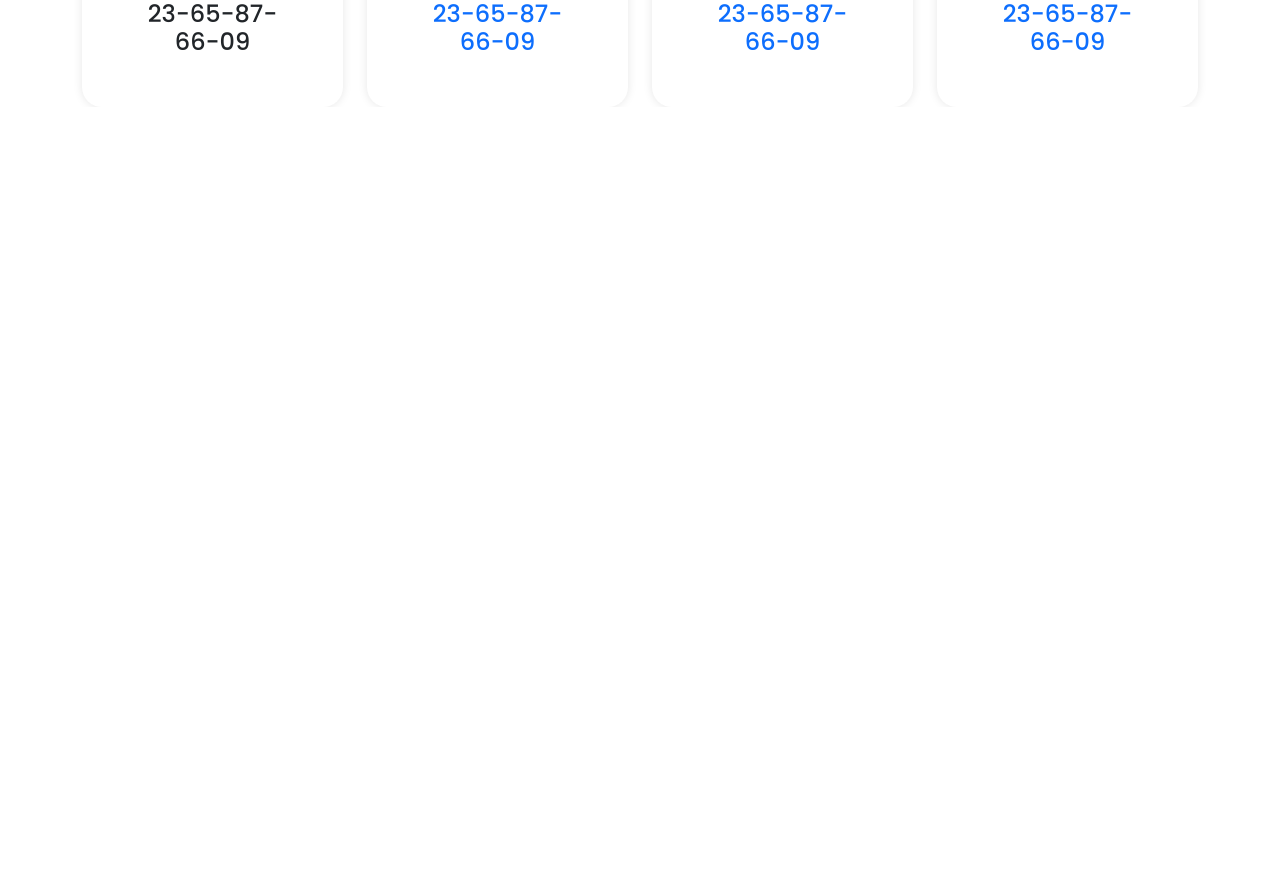
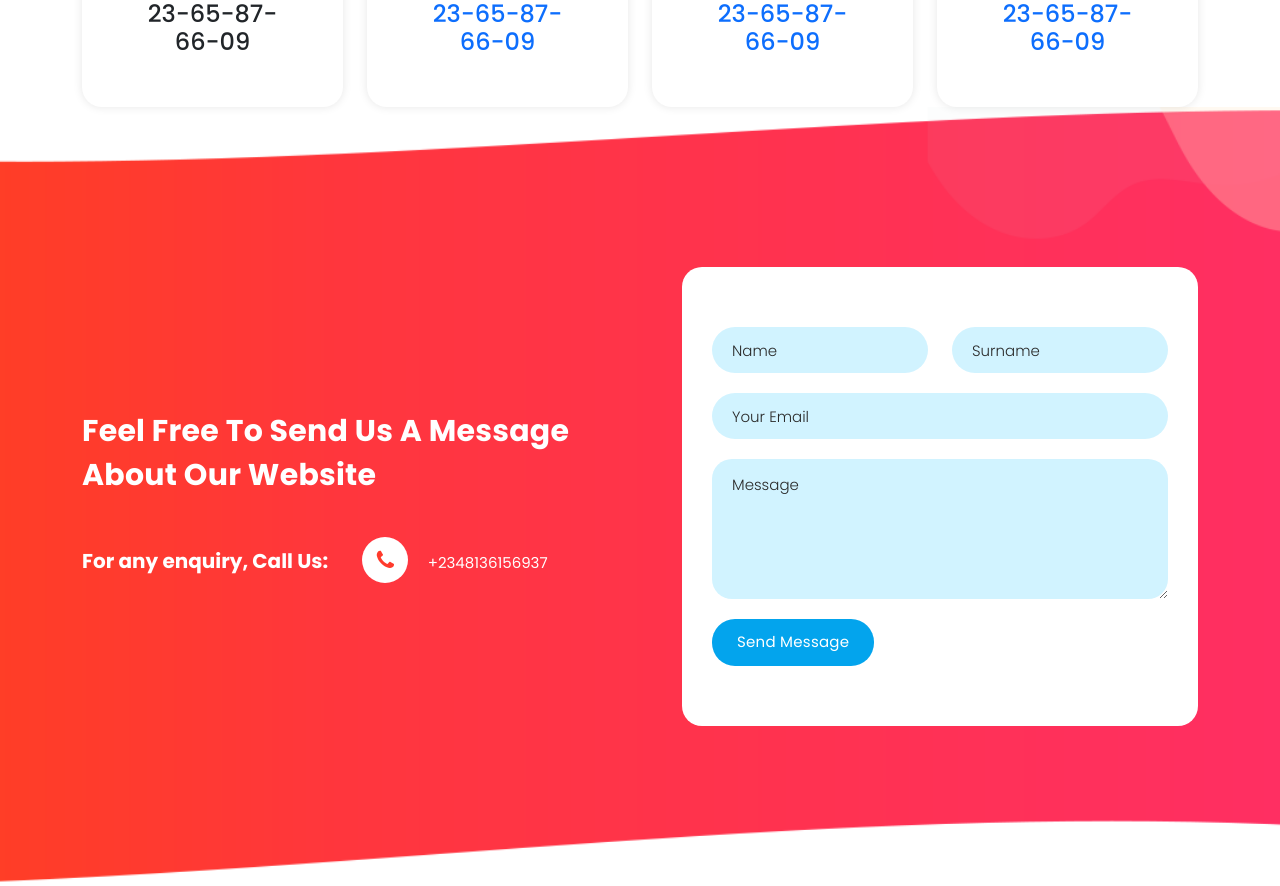
Before and after one commit to olashina201/Lucky-Pick, a React (Create React App) app: page / in a window 1280 px wide. Shown: the part 2477-3363 px from the top of the page. Before the commit the page ends 2584 px from the top, so only its background shows below. Built offline with nearby package versions, Linux system fonts and the light colour scheme.

Commit message:
add contact component

```diff
--- a/src/App.js
+++ b/src/App.js
@@ -4,6 +4,7 @@ import Banner from './components/Banner';
 import About from './components/About';
 import Services from './components/Services';
 import Lucky from './components/Lucky';
+import Contact from './components/Contact';
 
 
 function App() {
@@ -14,6 +15,7 @@ function App() {
       <About />
       <Services/>
       <Lucky />
+      <Contact />
     </>
   );
 }
--- /dev/null
+++ b/src/components/Contact.js
@@ -0,0 +1,57 @@
+import React from 'react'
+import contact from '../assets/images/contact-decoration.png'
+
+function Contact() {
+    return (
+        <div id="contact" class="contact-us section">
+    <div class="container">
+      <div class="row">
+        <div class="col-lg-6 align-self-center wow fadeInLeft" data-wow-duration="0.5s" data-wow-delay="0.25s">
+          <div class="section-heading">
+            <h2>Feel Free To Send Us a Message About our Website</h2>
+            <div class="phone-info">
+              <h4>For any enquiry, Call Us: <span><i class="fa fa-phone"></i> <a href="#">+2348136156937</a></span></h4>
+            </div>
+          </div>
+        </div>
+        <div class="col-lg-6 wow fadeInRight" data-wow-duration="0.5s" data-wow-delay="0.25s">
+          <form id="contact" action="" method="post">
+            <div class="row">
+              <div class="col-lg-6">
+                <fieldset>
+                  <input type="name" name="name" id="name" placeholder="Name" autocomplete="on" required />
+                </fieldset>
+              </div>
+              <div class="col-lg-6">
+                <fieldset>
+                  <input type="surname" name="surname" id="surname" placeholder="Surname" autocomplete="on" required />
+                </fieldset>
+              </div>
+              <div class="col-lg-12">
+                <fieldset>
+                  <input type="text" name="email" id="email" pattern="[^ @]*@[^ @]*" placeholder="Your Email" required="" />
+                </fieldset>
+              </div>
+              <div class="col-lg-12">
+                <fieldset>
+                  <textarea name="message" type="text" class="form-control" id="message" placeholder="Message" required=""></textarea>
+                </fieldset>
+              </div>
+              <div class="col-lg-12">
+                <fieldset>
+                  <button type="submit" id="form-submit" class="main-button ">Send Message</button>
+                </fieldset>
+              </div>
+            </div>
+            <div class="contact-dec">
+              <img src={contact} alt="" />
+            </div>
+          </form>
+        </div>
+      </div>
+    </div>
+  </div>
+    )
+}
+
+export default Contact
```
